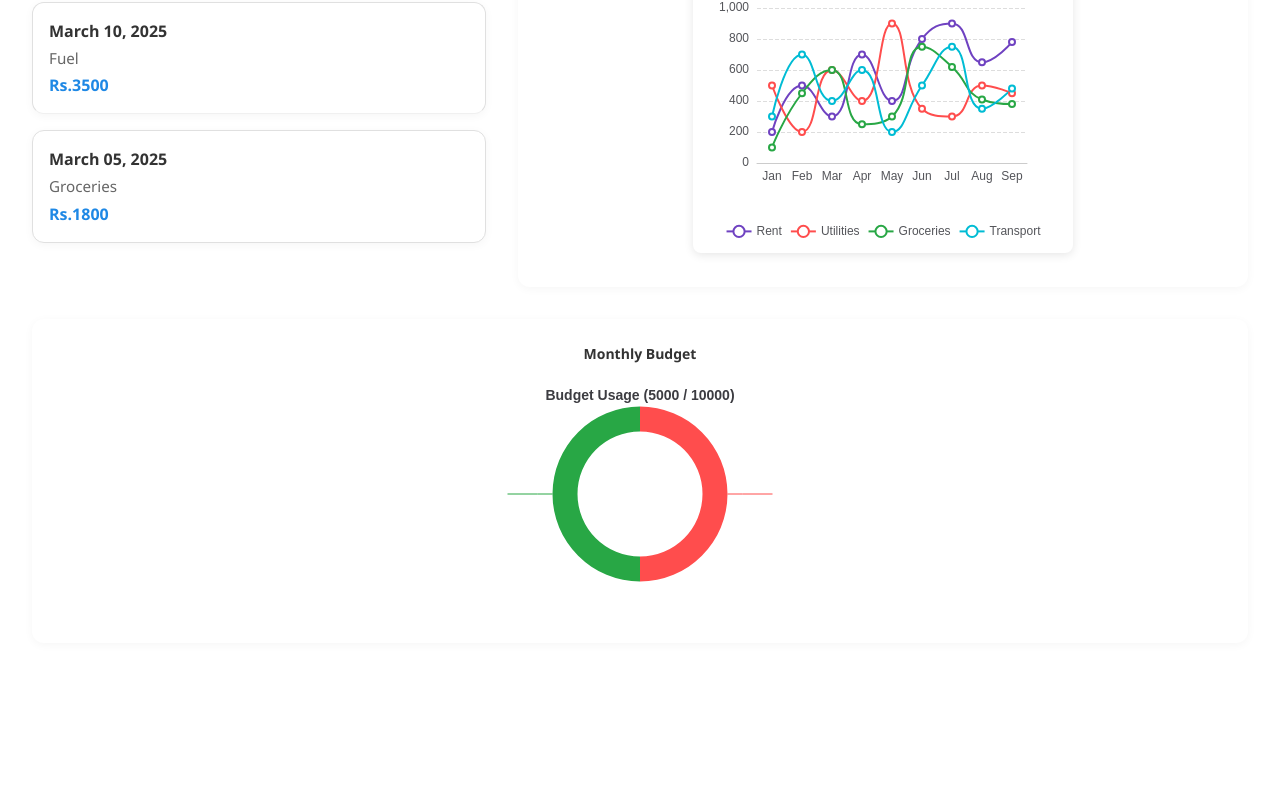
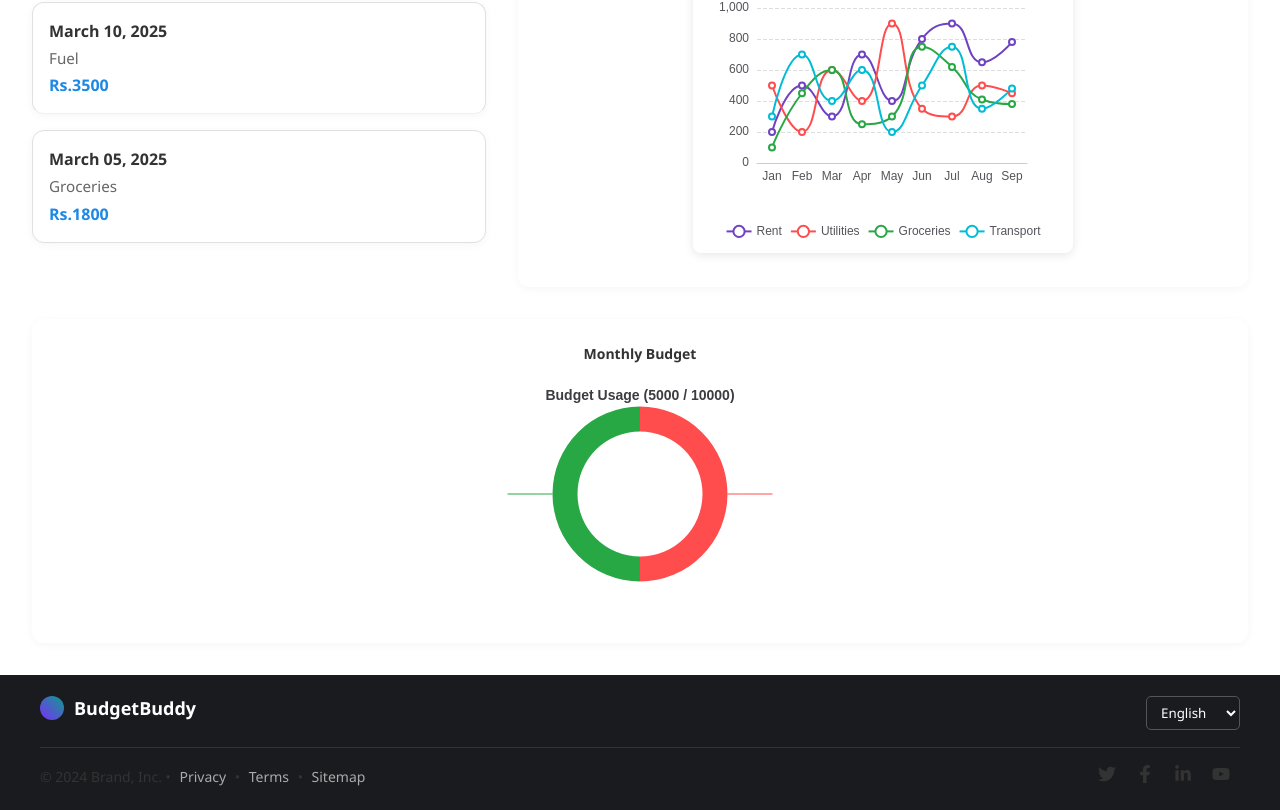
Before and after one commit to M-Waleed-Ahmad/BudgetBuddy, a React (Vite) app in the folder frontend/: page / in a window 1280 px wide. Shown: the part 322-1132 px from the top of the page. Before the commit the page ends 997 px from the top, so only its background shows below. Built offline with nearby package versions, Linux system fonts and the light colour scheme.

Commit message:
footer made

```diff
--- /dev/null
+++ b/frontend/src/components/Footer.jsx
@@ -0,0 +1,35 @@
+import React from 'react';
+import '../styles/Footer.css';
+import { FaTwitter, FaFacebookF, FaLinkedinIn, FaYoutube } from 'react-icons/fa';
+
+const Footer = () => {
+  return (
+    <footer className="footer">
+      <div className="footer-top">
+        <div className="footer-logo">
+          <div className="logo-circle" />
+          <span className="logo-text">BudgetBuddy</span>
+        </div>
+        <select className="language-selector">
+          <option>English</option>
+          <option>Español</option>
+          <option>Français</option>
+        </select>
+      </div>
+      <hr className="footer-divider" />
+      <div className="footer-bottom">
+        <div className="footer-links">
+          © 2024 Brand, Inc. • <a href="#">Privacy</a> • <a href="#">Terms</a> • <a href="#">Sitemap</a>
+        </div>
+        <div className="footer-socials">
+          <a  href="#"><FaTwitter className="test" /></a>
+          <a  href="#"><FaFacebookF className="test" /></a>
+          <a  href="#"><FaLinkedinIn className="test"/></a>
+          <a  href="#"><FaYoutube className="test"/></a>
+        </div>
+      </div>
+    </footer>
+  );
+};
+
+export default Footer;
--- a/frontend/src/pages/users/dashboard.jsx
+++ b/frontend/src/pages/users/dashboard.jsx
@@ -3,6 +3,7 @@ import { motion } from "framer-motion";
 import CategoryAnalyticsChart from "../../components/ExpenseChart-dash.jsx";
 import Navbar from "../../components/navbar";
 import "../../styles/dashboard.css";
+import Footer from "../../components/Footer.jsx";
 import BudgetProgressBars from "../../components/BudgetProgressBar-dash.jsx";
 
 const Dashboard = () => {
@@ -79,6 +80,7 @@ const Dashboard = () => {
           <BudgetProgressBars totalBudget={10000} spent={5000} />
         </motion.div>
       </div>
+      <Footer />
     </>
   );
 };
--- /dev/null
+++ b/frontend/src/styles/Footer.css
@@ -0,0 +1,95 @@
+.footer {
+    background-color: #1a1b1e;
+    color: white;
+    padding: 20px 40px;
+    font-family: Arial, sans-serif;
+    font-size: 14px;
+  }
+
+  .footer-top {
+    display: flex;
+    background-color: #1a1b1e;
+    justify-content: space-between;
+    align-items: center;
+    flex-wrap: wrap;
+  }
+
+  .footer-logo {
+    display: flex;
+    background-color: #1a1b1e;
+    align-items: center;
+    gap: 10px;
+    margin-bottom: 10px;
+  }
+
+  .logo-circle {
+    width: 24px;
+    height: 24px;
+    border-radius: 50%;
+    background: linear-gradient(45deg, #7b2ff7, #0f9b8e);
+  }
+
+  .logo-text {
+    font-weight: bold;
+    background-color: #1a1b1e;
+    font-size: 18px;
+    color: white;
+  }
+
+  .language-selector {
+    padding: 6px 10px;
+    background-color: #1a1b1e;
+    border: 1px solid #555;
+    border-radius: 5px;
+    color: white;
+  }
+
+  .footer-divider {
+    border: none;
+    height: 1px;
+    background-color: #333;
+    margin: 15px 0;
+  }
+
+  .footer-bottom {
+    display: flex;
+    background-color: #1a1b1e;
+    justify-content: space-between;
+    align-items: center;
+    flex-wrap: wrap;
+    color: white;
+  }
+  .footer-links{
+    background-color: #1a1b1e;
+
+  }
+  .footer-links a {
+    color: #aaa;
+    background-color: #1a1b1e;
+
+    margin: 0 5px;
+    text-decoration: none;
+  }
+
+  .footer-links a:hover {
+    text-decoration: underline;
+  }
+
+  .footer-socials {
+    background-color: #1a1b1e;
+  }
+  .footer-socials a {
+    color: white;
+    margin: 0 10px;
+    font-size: 18px;
+    background-color: #1a1b1e;
+
+  }
+
+  .footer-socials a:hover {
+    opacity: 0.7;
+  }
+  .test{
+    background-color: #1a1b1e;
+    color: white;
+  }
```
